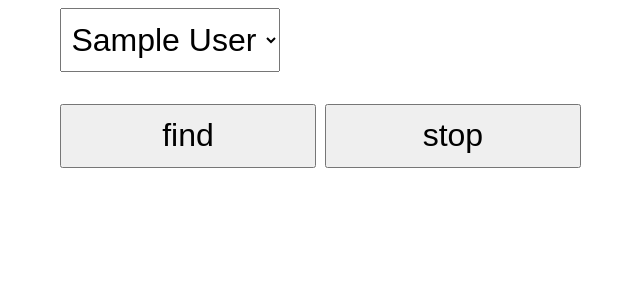
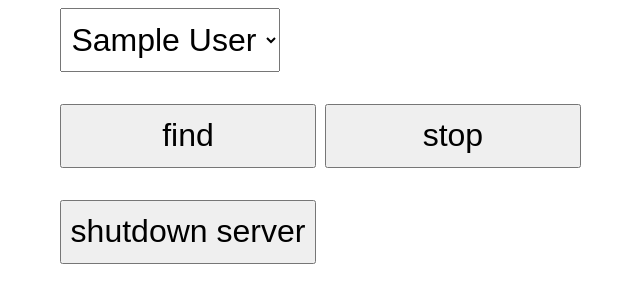
Before and after one commit to Nechoj/Raspberry-DMX-Laser-Library, a PHP site: page / in a window 1280 px wide. Shown: the part 152-455 px from the top of the page, without its empty margins (4-644 px from the left). Run offline with PHP 8.4, Linux system fonts and the light colour scheme; tables that the repository leaves empty or names only in its code hold one stand-in row (values such as "Sample post").

Commit message:
added a button to shutdown the server

```diff
--- a/index.php
+++ b/index.php
@@ -29,6 +29,9 @@ include 'modules/m_books.php';
         <input type="submit" name="button1" class="Button" value="find"/>
         <input type="submit" name="button2" class="Button" value="stop"/>
     </p>
+    <p>
+        <input type="submit" name="button3" class="Button" value="shutdown server"/>
+    </p>
 </form>
 
 <?php
@@ -43,6 +46,10 @@ if (isset($_REQUEST["button2"])){ // if button2 was clicked on: stop laser
     $command = "sudo python scripts/laser_stop.py";
     exec($command);
 }
+if (isset($_REQUEST["button3"])){ // if button3 was clicked on: shutdown raspberry server
+    $command = "sudo shutdown -h now";
+    exec($command);
+}
 ?>
 
 </body>
```
